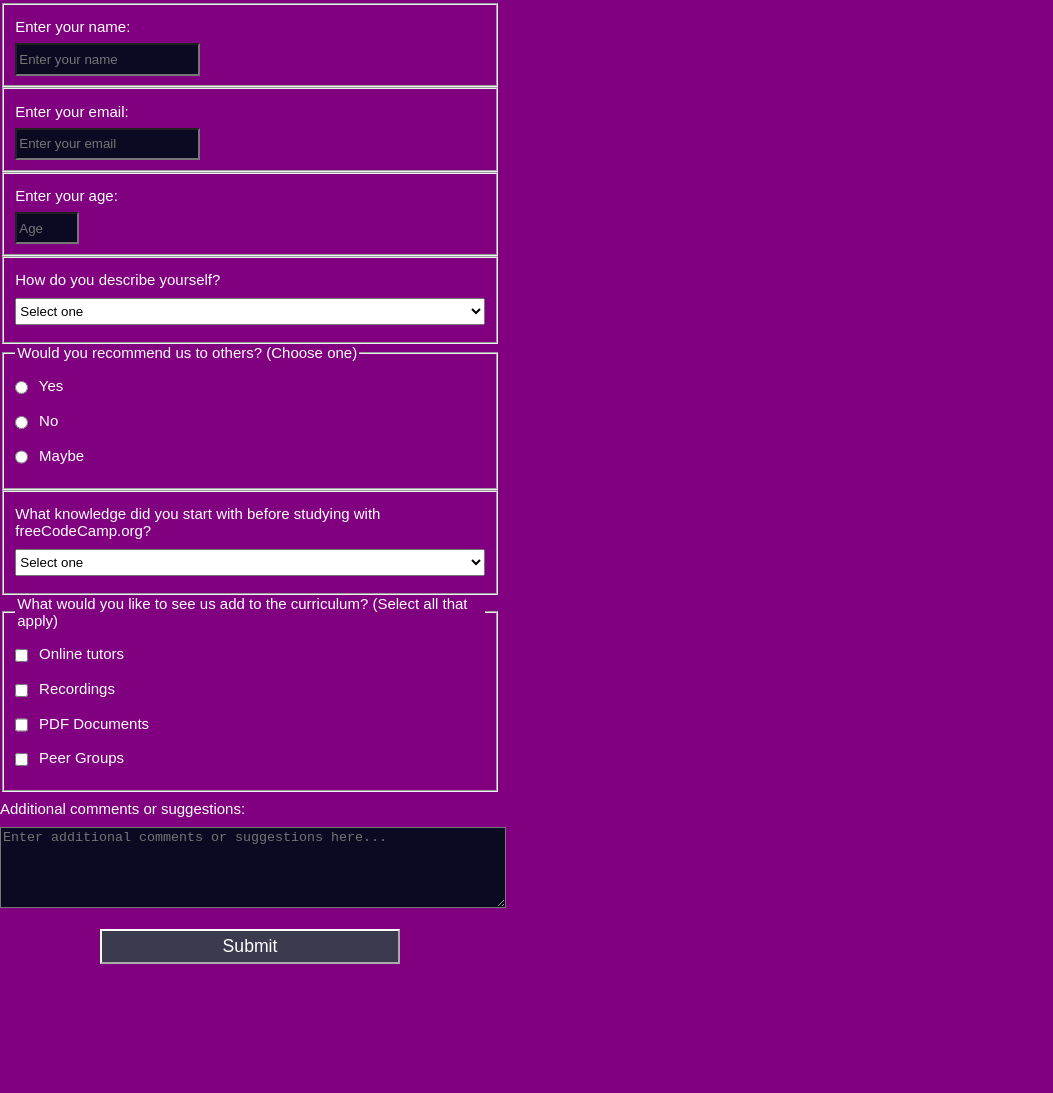
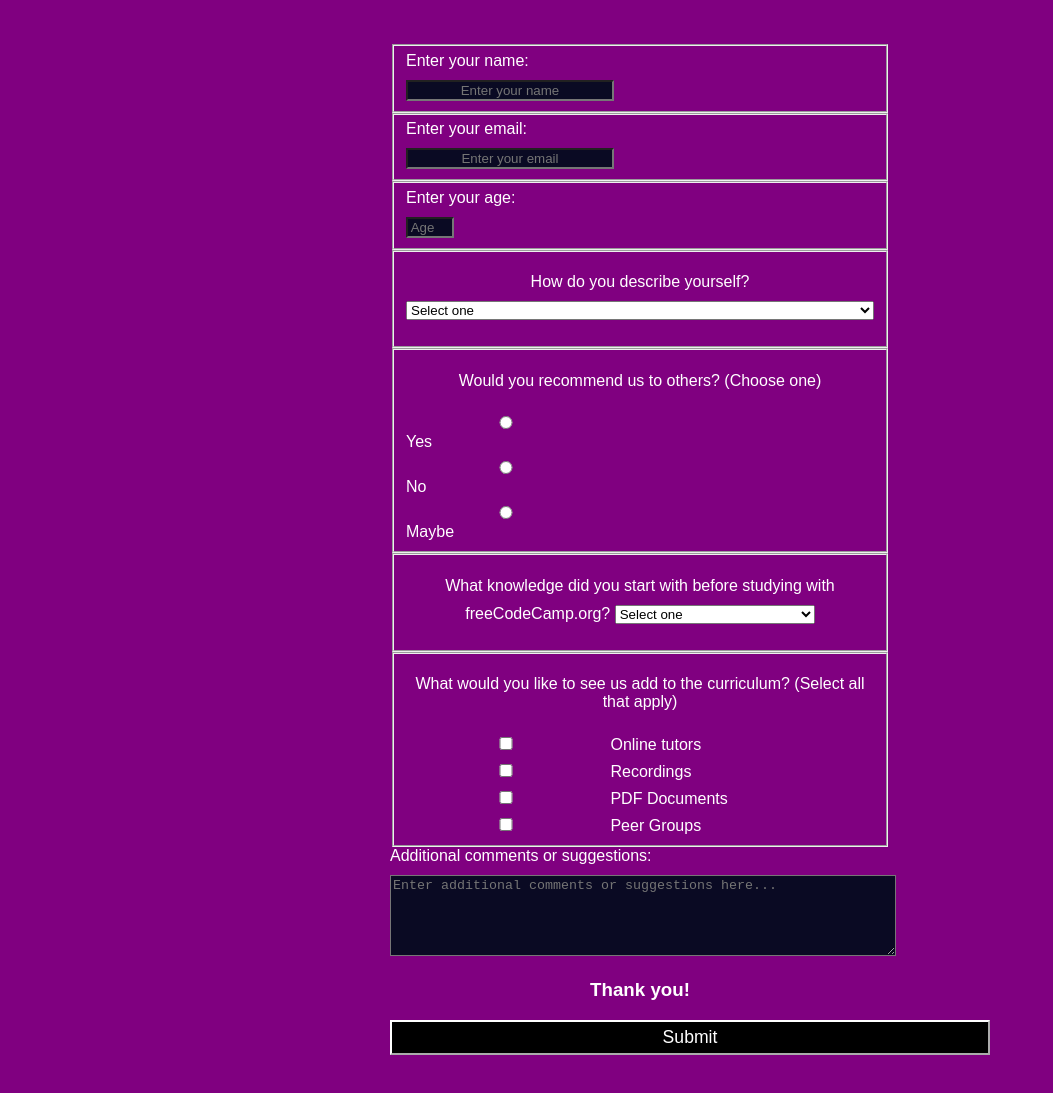
Before and after one commit to ryan-panaligan/Freecodecamp_Responsive_Web_Design, a plain HTML site: page Certification Exam: Survey Form/index.html in a window 1280 px wide. Shown: the part 359-1452 px from the top of the page, without its empty margins (0-1053 px from the left). Before the commit the page ends 1341 px from the top, so only its background shows below. Drawn offline with Linux system fonts and the light colour scheme.

Commit message:
More polished semi-final Certification Survey

```diff
--- a/Certification Exam: Survey Form/index.html
+++ b/Certification Exam: Survey Form/index.html
@@ -34,13 +34,13 @@
 
    <fieldset>
       <label id="number-label" for="age">Enter your age:</label>
-      <input id="number-label" type="number" name="age" placeholder="Age" required min=13 max=120 required class="inline"
+      <input id="number-label" type="number" name="age" placeholder="Age" required min=13 max=120 required class="age"
       oninput="setCustomValidity('')"
       oninvalid="setCustomValidity('Please enter a value between 13 and 120')">
       </fieldset>
 
     <fieldset>
-     <label for="title">How do you describe yourself?
+     <label for="title" class="header">How do you describe yourself?
     <select id="dropdown">
       <option value="">Select one
         </option>
@@ -53,18 +53,23 @@
        </fieldset>
 
     <fieldset>
-        <legend>Would you recommend us to others? (Choose one)</legend>
-        <label id="yes" style="display:block;">
-          <input id="yes" type="radio" name="recommendations" class="inline" value="yes" /> Yes</label>
-        <label id="no" style="display:block;">
-          <input id="no" type="radio" name="recommendations" class="inline" value="no" /> No</label>
-        <label id="maybe" style="display:block;">
-          <input id="maybe" type="radio" name="recommendations" class="inline" value="maybe"/> Maybe</label>
+        <label for="title" class="header">Would you recommend us to others? (Choose one)</label>
+        <divclass="radio-group" class="recommend">
+          <label id="yes">
+          <input id="yes" type="radio" name="recommendations" class="inline" value="yes" /><div>Yes</div>
+          </label>
+        <label id="no" >
+          <input id="no" type="radio" name="recommendations" class="inline" value="no" /><div>No</div>
+          </label>
+        <label id="maybe">
+          <input id="maybe" type="radio" name="recommendations" class="inline" value="maybe"/><div>Maybe</div>
+          </label>
+        </div>
       </fieldset>
 
     <fieldset>
-     <label for="title">What knowledge did you start with before studying with freeCodeCamp.org?
-    <select id="dropdown">
+     <label for="title" class="header">What knowledge did you start with before studying with freeCodeCamp.org?
+    <select id="dropdown" class="knowledge">
       <option value="">Select one
         </option>
       <option value="1">Absolutely none!
@@ -82,15 +87,15 @@
       </fieldset>
 
     <fieldset>
-    <legend>What would you like to see us add to the curriculum? (Select all that apply)</legend>
+    <label for="title" class="header">What would you like to see us add to the curriculum? (Select all that apply)</label>
 
-    <label for="tutors" style="display:block;">
+    <label for="tutors">
         <input id="tutors" type="checkbox" name="recommendations" value="tutors" class="inline"> Online tutors</label>
-    <label for="recordings" style="display:block;">
+    <label for="recordings">
         <input id="recordings" type="checkbox" name="recommendations" value="recordings" class="inline"> Recordings</label>
-    <label for="pdfs" style="display:block;">
+    <label for="pdfs">
         <input id="pdfs" type="checkbox" name="pdfs" value="pdfs" class="inline"> PDF Documents</label>
-    <label for="peer-group" style="display:block;">
+    <label for="peer-group">
      <input id="peer-group" type="checkbox" name="peer-group" value="peer-group" class="inline"> Peer Groups</label>
 </fieldset>
 
@@ -98,6 +103,7 @@
         <textarea id="comments" name="comments" rows="5" cols="75" placeholder="Enter additional comments or suggestions here..."></textarea>
         </label>
 
+<h3>Thank you!</h3>
 
     <input id="submit" type="submit" value="Submit">
   </form>
--- a/Certification Exam: Survey Form/styles.css
+++ b/Certification Exam: Survey Form/styles.css
@@ -4,31 +4,63 @@ body {
   margin: 0;
   background-color: purple;
   color: white;
-  font-family: arial;
-  font-size: 15px;
+  font-family: arial, sans-serif;
+  font-size: 1em;
+}
+
+.knowledge {
+  max-width: 200px
+}
+
+.header {
+  margin: 1em auto;
+  text-align: center;
 }
 
 
 img {
   height: 200px;
-  margin-top: auto;
-  margin-bottom: auto;
+  display: block;
+  margin: auto;
 }
 
 
-h1, p, h2 {
+h1, p, h2, h3, input {
   margin: 1em auto;
   text-align: center;
+}
+
+input {
+  max-width: 200px;
+}
+
+.radio-group {
+  display: inline-block;
+  width: 80px;
+  text-align: center;
+  margin-right: 10px;
+}
+
+.radio-group input[type="radio"] {
+  display: block;
+  margin: 0 auto;
+}
+
+.radio-group div {
+  margin-top: 5px;
 }
 
 form {
   width: 60vw;
   max-width: 500px;
   min-width: 300px;
-  margin: 20 auto;
-  padding-bottom: 20;
+  margin: 60px auto;
+  padding-bottom: 20px;
 }
 
+.age {
+  max-width: 40px;
+}
 
 fieldset id {
   border: none;
@@ -38,7 +70,11 @@ fieldset id {
 
 label {
   display: block;
-  margin: 0.5rem 0;
+  margin: center;
+}
+
+age {
+ max-width: 10px
 }
 
 input,
@@ -46,18 +82,12 @@ textarea,
 select {
   margin: 10px 0 0 0;
   width: 100%;
-  min-height: 2em;
+  min-height: 0em;
 }
 
 input, textarea {
   background-color: #0a0a23;
   color: #ffffff;
-}
-
-.inline {
-  width: unset;
-  margin: 0 0.5em 0 0;
-  vertical-align: middle;
 }
 
 input[type="submit"] {
@@ -66,19 +96,7 @@ input[type="submit"] {
   margin: 1em auto;
   height: 2em;
   font-size: 1.1rem;
-  background-color: #3b3b4f;
+  background-color: black;
   border-color: white;
-  min-width: 300px;
+  min-width: 600px;
 }
-
-input[type="file"] {
-  padding: 1px 2px;
-}
-
-.inline{
-  display: inline;
-}
-
-a {
-  color: #dfdfe2;
-}
```
